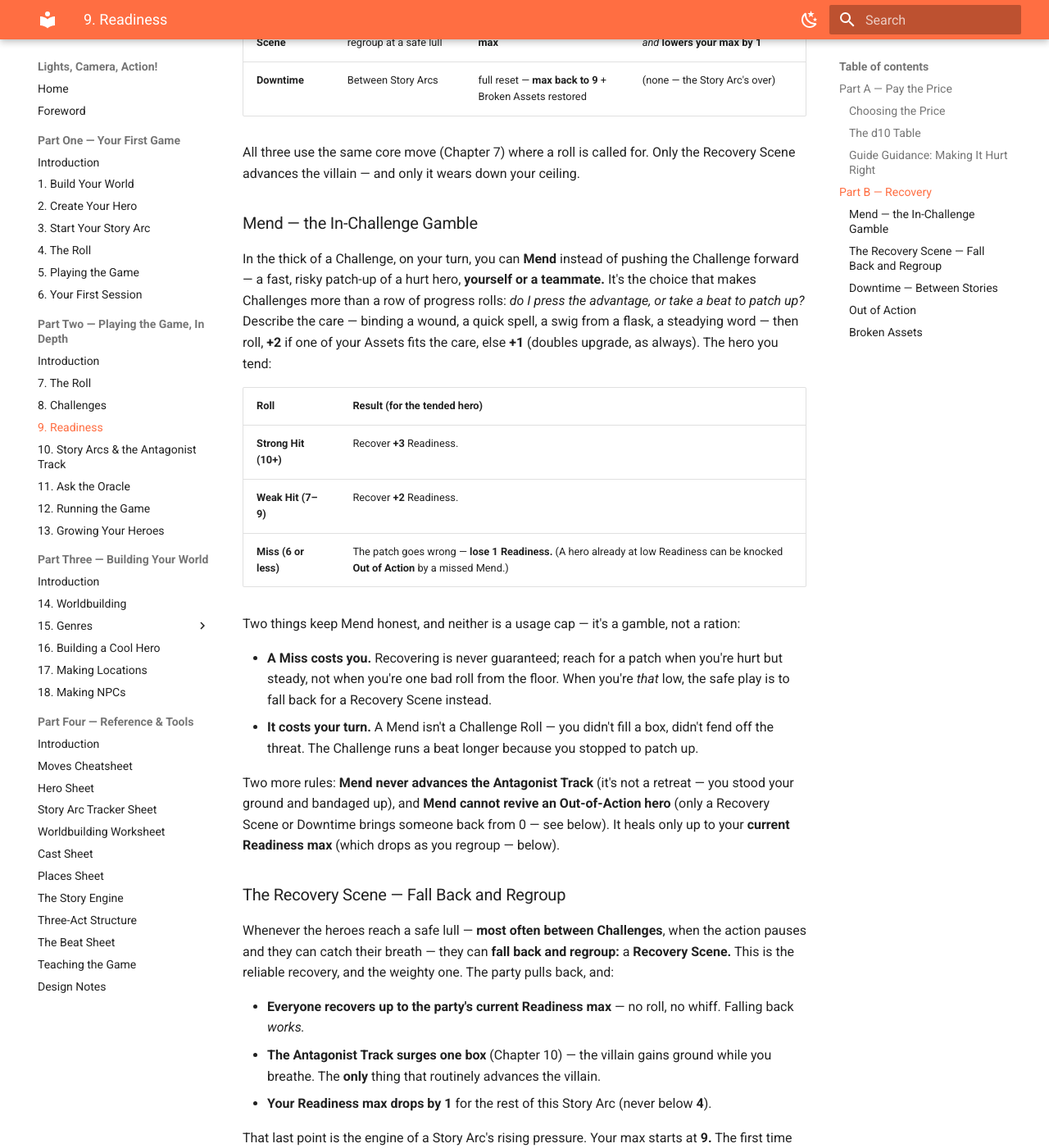
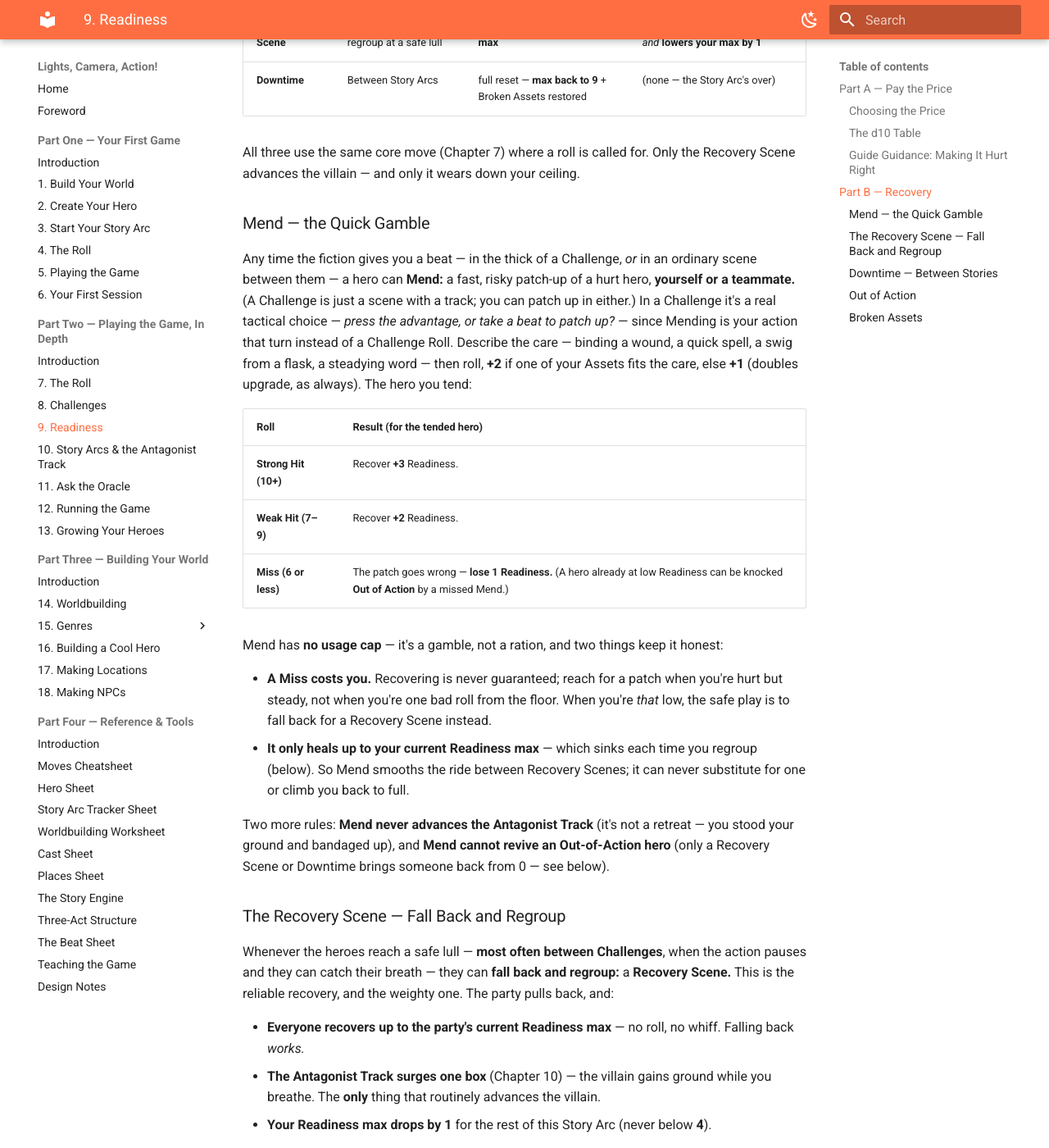
Before and after one commit to Ian-Hitt/amazing-forge, an MkDocs documentation site: the page built from docs/part-two/09-readiness.md, in a window 1280 px wide and 1400 px high, scrolled down 3655 px. Shown: the whole window at 82% size. Built offline with MkDocs 1.6.1 and Material for MkDocs 9.7.7, drawn with Linux system fonts in a browser that asks for light colours; some of the changed text lies outside the part shown.

Commit message:
Mend works in any scene, ungated
Fix the framing error: Mend isn't Challenge-locked — a Challenge is just
a scene with a track, so the risky patch is available in any scene. And
it needs no usage cap: the sim confirms an ungated Mend doesn't break the
surge economy (Recovery-Scene frequency unchanged, ~2/Movie), because the
declining ceiling caps how high Mend can take you, so it can't substitute
for a regroup. Bonus: ungated Mend lowers Movie loss 16% -> ~7% (toward
the 9-of-10 goal) and lifts photo-finish to ~92%.

Updates Ch 5/6/9, cheatsheet, hero sheet.

Co-Authored-By: Claude Opus 4.8 (1M context) <noreply@anthropic.com>

```diff
--- a/docs/part-two/09-readiness.md
+++ b/docs/part-two/09-readiness.md
@@ -66,19 +66,19 @@ Used this way, Paying the Price becomes the engine of complications that the who
 
 ## Part B — Recovery
 
-Readiness only falls in the heat of the action, and there are three ways it comes back — a quick gamble *during* a Challenge, a **regroup** when the heroes fall back, and a clean slate **between Story Arcs.** And there's a twist that gives a Story Arc its mounting pressure: **your Readiness max drops a little each time you regroup.**
+Readiness only falls in the heat of the action, and there are three ways it comes back — a quick risky **Mend** any time there's a beat for it, a **regroup** when the heroes fall back, and a clean slate **between Story Arcs.** And there's a twist that gives a Story Arc its mounting pressure: **your Readiness max drops a little each time you regroup.**
 
 | Move | When | Heals | The catch |
 |---|---|---|---|
-| **Mend** | On your turn, *during* a Challenge | a little (risky) | a **Miss costs you 1 Readiness**; can't revive a downed hero |
+| **Mend** | Any scene, on your turn | a little (risky) | a **Miss costs you 1 Readiness**; can't revive a downed hero |
 | **Recovery Scene** | Falling back to regroup at a safe lull | the party up to its **current max** | **surges the Antagonist Track**, *and* **lowers your max by 1** |
 | **Downtime** | Between Story Arcs | full reset — **max back to 9** + Broken Assets restored | (none — the Story Arc's over) |
 
 All three use the same core move (Chapter 7) where a roll is called for. Only the Recovery Scene advances the villain — and only it wears down your ceiling.
 
-### Mend — the In-Challenge Gamble
+### Mend — the Quick Gamble
 
-In the thick of a Challenge, on your turn, you can **Mend** instead of pushing the Challenge forward — a fast, risky patch-up of a hurt hero, **yourself or a teammate.** It's the choice that makes Challenges more than a row of progress rolls: *do I press the advantage, or take a beat to patch up?* Describe the care — binding a wound, a quick spell, a swig from a flask, a steadying word — then roll, **+2** if one of your Assets fits the care, else **+1** (doubles upgrade, as always). The hero you tend:
+Any time the fiction gives you a beat — in the thick of a Challenge, *or* in an ordinary scene between them — a hero can **Mend:** a fast, risky patch-up of a hurt hero, **yourself or a teammate.** (A Challenge is just a scene with a track; you can patch up in either.) In a Challenge it's a real tactical choice — *press the advantage, or take a beat to patch up?* — since Mending is your action that turn instead of a Challenge Roll. Describe the care — binding a wound, a quick spell, a swig from a flask, a steadying word — then roll, **+2** if one of your Assets fits the care, else **+1** (doubles upgrade, as always). The hero you tend:
 
 | Roll | Result (for the tended hero) |
 |---|---|
@@ -86,12 +86,12 @@ In the thick of a Challenge, on your turn, you can **Mend** instead of pushing t
 | **Weak Hit (7–9)** | Recover **+2** Readiness. |
 | **Miss (6 or less)** | The patch goes wrong — **lose 1 Readiness.** (A hero already at low Readiness can be knocked **Out of Action** by a missed Mend.) |
 
-Two things keep Mend honest, and neither is a usage cap — it's a gamble, not a ration:
+Mend has **no usage cap** — it's a gamble, not a ration, and two things keep it honest:
 
 - **A Miss costs you.** Recovering is never guaranteed; reach for a patch when you're hurt but steady, not when you're one bad roll from the floor. When you're *that* low, the safe play is to fall back for a Recovery Scene instead.
-- **It costs your turn.** A Mend isn't a Challenge Roll — you didn't fill a box, didn't fend off the threat. The Challenge runs a beat longer because you stopped to patch up.
+- **It only heals up to your current Readiness max** — which sinks each time you regroup (below). So Mend smooths the ride between Recovery Scenes; it can never substitute for one or climb you back to full.
 
-Two more rules: **Mend never advances the Antagonist Track** (it's not a retreat — you stood your ground and bandaged up), and **Mend cannot revive an Out-of-Action hero** (only a Recovery Scene or Downtime brings someone back from 0 — see below). It heals only up to your **current Readiness max** (which drops as you regroup — below).
+Two more rules: **Mend never advances the Antagonist Track** (it's not a retreat — you stood your ground and bandaged up), and **Mend cannot revive an Out-of-Action hero** (only a Recovery Scene or Downtime brings someone back from 0 — see below).
 
 ### The Recovery Scene — Fall Back and Regroup
 
```
Also changed, not shown: docs/part-four/hero-sheet.md (+1 -1 lines), docs/part-four/moves-cheatsheet.md (+1 -1 lines), docs/part-one/05-playing-the-game.md (+1 -1 lines), docs/part-one/06-your-first-session.md (+1 -1 lines), docs/part-two/10-story-arcs-and-the-antagonist-track.md (+1 -1 lines).
